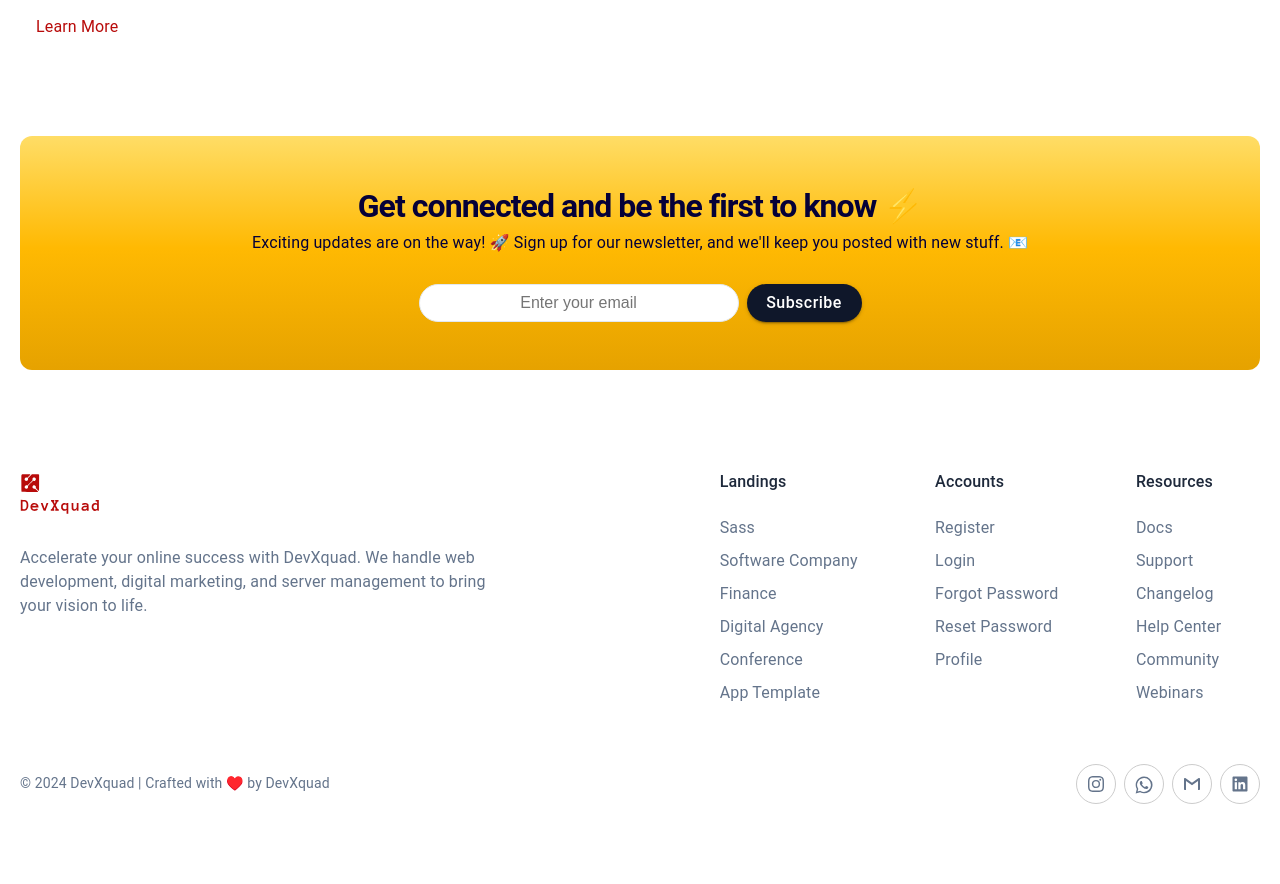
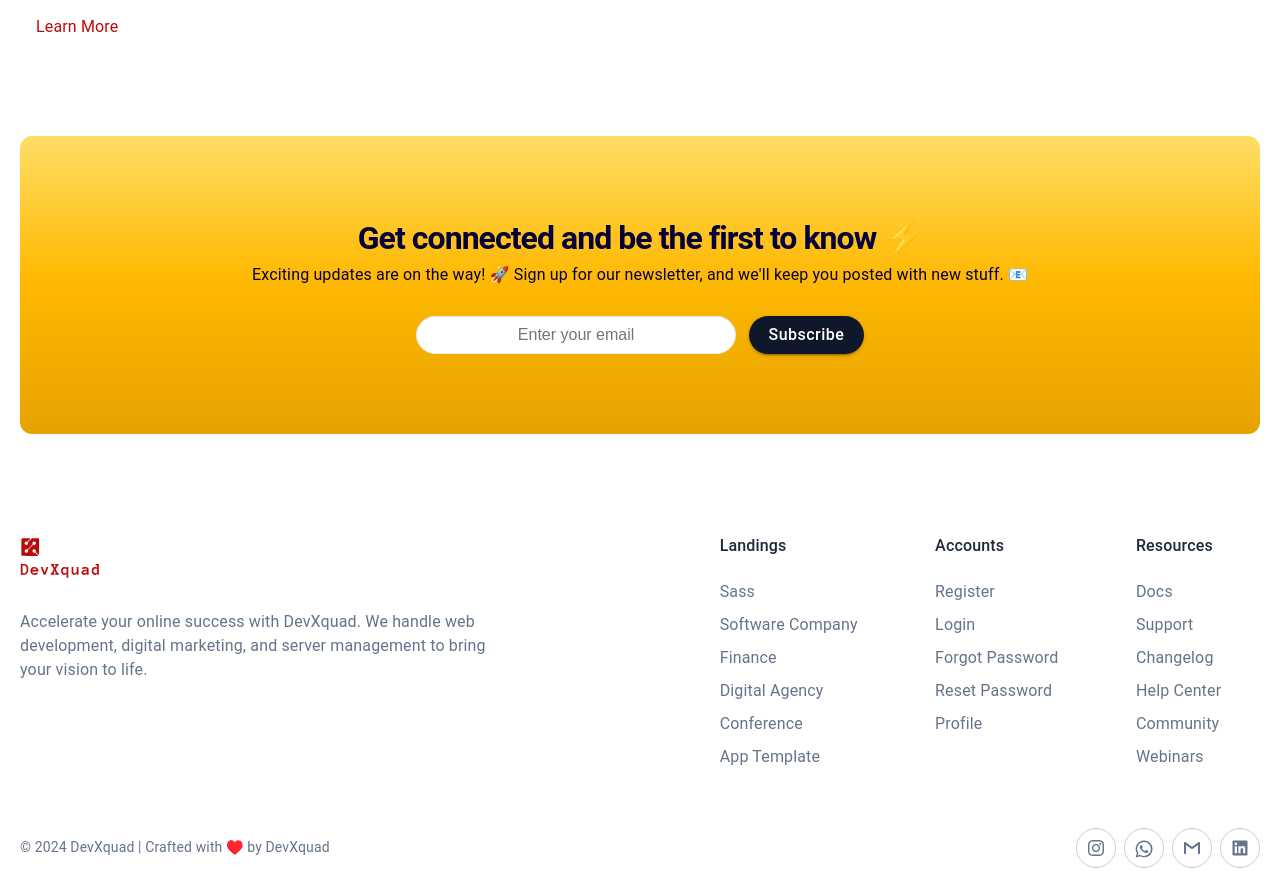
Before and after one commit to devxquadgit/devxquad, a Next.js app in the folder client/: page / in a window 1280 px wide. Shown: the part 3780-4664 px from the top of the page. Before the commit the page ends 4600 px from the top, so only its background shows below. Built offline with nearby package versions, Linux system fonts and the light colour scheme.

Commit message:
[Fix]: Newsletter padding

```diff
--- a/client/src/layouts/Newsletter/index.tsx
+++ b/client/src/layouts/Newsletter/index.tsx
@@ -7,7 +7,7 @@ import WInput from '@/theme/WInput'
 const StyledNewsletterDiv = styled.div`
   margin-top: 100px;
   border-radius: 0.75rem;
-  padding: 48px;
+  padding: 80px 48px;
 	display: flex;
   flex-direction: column;
   align-items: center;
@@ -17,7 +17,7 @@ const StyledNewsletterDiv = styled.div`
 const StyledForm = styled.div`
   margin-top: 32px;
 	display: flex;
-  gap: 0.5rem;
+  gap: 0.8rem;
 `;
 
 const index = () => {
```
